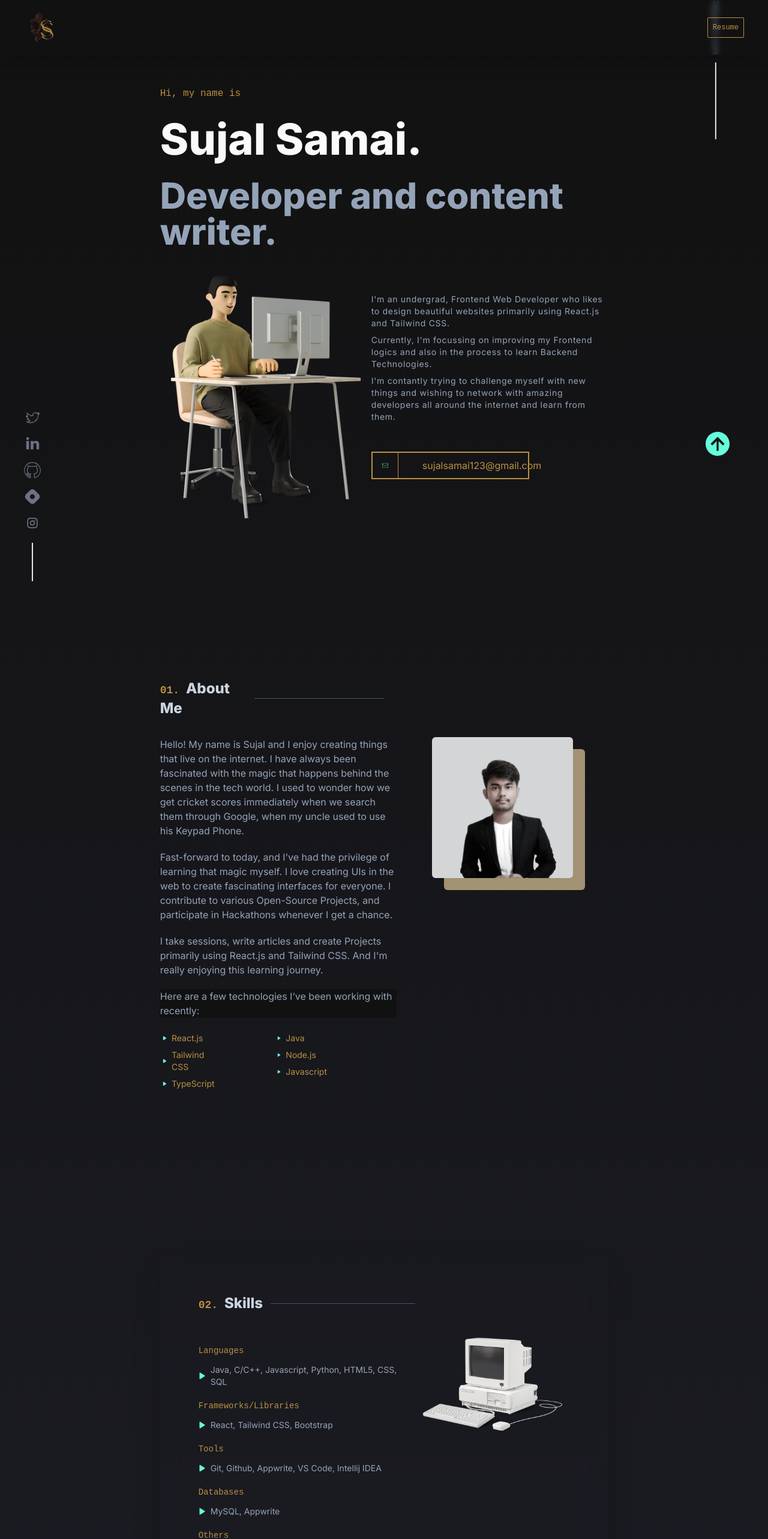
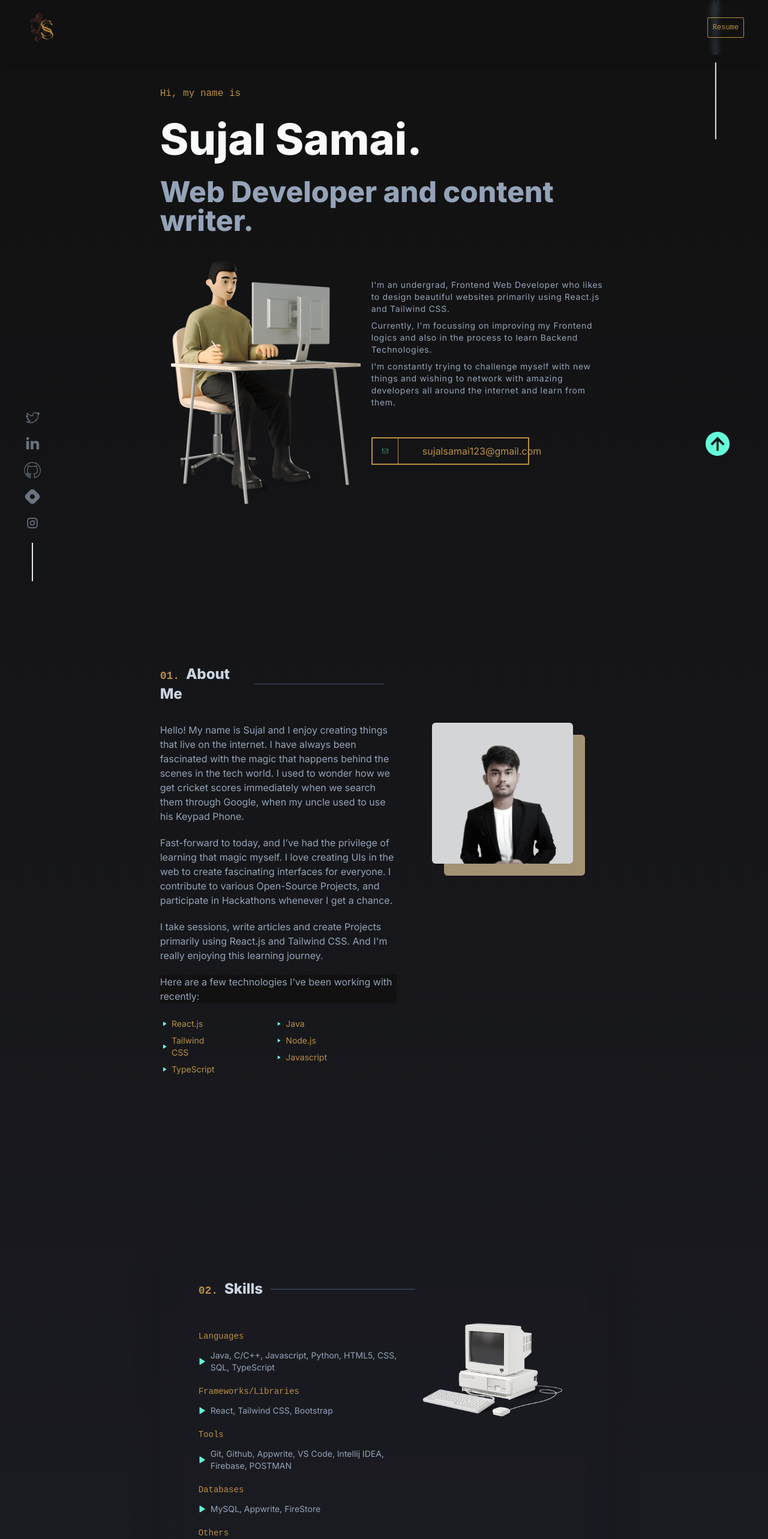
Before and after one commit to SujalSamai/Portfolio-V3, a React (Create React App) app: page / in a window 1280 px wide. Shown: the top 2566 px of the page at 60% size. Built offline with nearby package versions, Linux system fonts and the light colour scheme; a web font is replaced by a local one.

Commit message:
Bug Fixes

```diff
--- a/src/components/About.js
+++ b/src/components/About.js
@@ -48,7 +48,7 @@ export default function About() {
             Here are a few technologies I’ve been working with recently:
           </p>
           <div
-            data-aos="fade-left"
+            data-aos="fade"
             data-aos-easing="ease-in"
             data-aos-duration="1000"
             className="w-[70%] flex text-sm"
--- a/src/components/Contact.js
+++ b/src/components/Contact.js
@@ -111,9 +111,12 @@ function Contact() {
         <p className="text-slate-500 text-center font-martian text-[0.65rem] md:text-xs pt-5">
           Built with React & Tailwind CSS.
         </p>
-        <p className="text-slate-500 text-center font-martian text-[0.65rem] md:text-xs pt-2 pb-5">
+        <p className="text-slate-500 text-center font-martian text-[0.6rem] pt-2 pb-5">
           Inspired from{" "}
-          <a className=" underline" href="https://brittanychiang.com/">
+          <a
+            className="underline hover:text-gr"
+            href="https://brittanychiang.com/"
+          >
             {" "}
             Brittany Chiang
           </a>
--- a/src/components/Current.js
+++ b/src/components/Current.js
@@ -30,11 +30,11 @@ export default function Current() {
           <a href="https://github.com/MadhaviGupta/GitShow">
             <img
               src={gitshow}
-              className="shadow-xl grayscale-[50%] hover:grayscale-0"
+              className="shadow-xl h-[105%] md:h-auto grayscale-[50%] hover:grayscale-0"
             ></img>
           </a>
           <div className="text-slate-400 py-10 md:px-20 px-10 border-[1px] border-slate-700 hover:bg-lbl cursor-pointer">
-            <h4 className="text-xl text-slate-200 font-bold my-5">
+            <h4 className="text-lg md:text-xl text-slate-200 font-bold my-5">
               What is it about?
             </h4>
             <p className="">
--- a/src/components/HamburgerNav.js
+++ b/src/components/HamburgerNav.js
@@ -8,13 +8,13 @@ function HamburgerNav() {
   return (
     <nav
       id="ham-navbar"
-      className="nav bg-transparent backdrop-blur-sm z-50 fixed top-0 w-full px-5 text-slate-50 flex justify-between items-center align-middle shadow-lg transition ease-out"
+      className="nav bg-transparent backdrop-blur-sm z-50 fixed top-0 w-full px-5 text-slate-50 flex justify-between items-center align-middle shadow-lg transition ease-out duration-700"
     >
       <img
         className="logo w-[15%] md:w-[12%] hover:animate-spin"
         src={logo}
       ></img>
-      <div className="flex items-center justify-between border-gray-400 py-8 transition-all ease-out delay-200">
+      <div className="flex items-center justify-between border-gray-400 py-8 transition-all ease-out duration-700">
         <section className="MOBILE-MENU flex lg:hidden">
           <div
             className="HAMBURGER-ICON space-y-2 hover:cursor-pointer"
@@ -28,7 +28,7 @@ function HamburgerNav() {
           <div className={isNavOpen ? "showMenuNav" : "hideMenuNav"}>
             {" "}
             <div
-              className="CROSS-ICON absolute top-0 right-0 px-8 py-8 hover:cursor-pointer transition-all ease-out delay-200"
+              className="CROSS-ICON absolute top-0 right-0 px-8 py-8 hover:cursor-pointer transition-all ease-out duration-700"
               onClick={() => setIsNavOpen(false)} // change isNavOpen state to false to close the menu
             >
               <svg
@@ -84,7 +84,7 @@ function HamburgerNav() {
         flex-direction: column;
         justify-content: space-evenly;
         align-items: center;
-        transition: ease-in 5s;
+        transition: ease-in 10s;
       }
     `}</style>
       </div>
--- a/src/components/Hero.js
+++ b/src/components/Hero.js
@@ -8,8 +8,8 @@ function Hero() {
       <h1 className="text-5xl lg:text-7xl text-slate-50 my-7 font-bold">
         Sujal Samai.
       </h1>
-      <h2 className="text-4xl lg:text-6xl text-slate-400 font-bold">
-        Developer and content writer.
+      <h2 className="text-4xl lg:text-5xl text-slate-400 font-bold">
+        Web Developer and content writer.
       </h2>
       <div className="my-5 flex justify-between">
         <img src={logo} className="hero-img hidden lg:block" alt="logo" />
@@ -24,7 +24,7 @@ function Hero() {
               in the process to learn Backend Technologies.
             </p>
             <p className="text-slate-400 text-sm tracking-wider my-2 font-light">
-              I'm contantly trying to challenge myself with new things and
+              I'm constantly trying to challenge myself with new things and
               wishing to network with amazing developers all around the internet
               and learn from them.
             </p>
--- a/src/components/Skills.js
+++ b/src/components/Skills.js
@@ -8,7 +8,7 @@ import { useEffect } from "react";
 const skillsArr = [
   {
     heading: "Languages",
-    tech: "Java, C/C++, Javascript, Python, HTML5, CSS, SQL",
+    tech: "Java, C/C++, Javascript, Python, HTML5, CSS, SQL, TypeScript",
   },
   {
     heading: "Frameworks/Libraries",
@@ -16,11 +16,11 @@ const skillsArr = [
   },
   {
     heading: "Tools",
-    tech: "Git, Github, Appwrite, VS Code, Intellij IDEA",
+    tech: "Git, Github, Appwrite, VS Code, Intellij IDEA, Firebase, POSTMAN",
   },
   {
     heading: "Databases",
-    tech: "MySQL, Appwrite",
+    tech: "MySQL, Appwrite, FireStore",
   },
   {
     heading: "Others",
```
Also changed, not shown: 1 other file (tests, documents, lock files or other folders).
